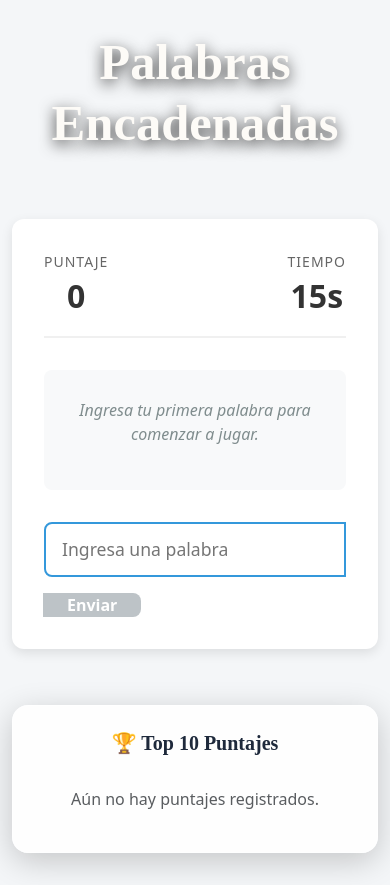
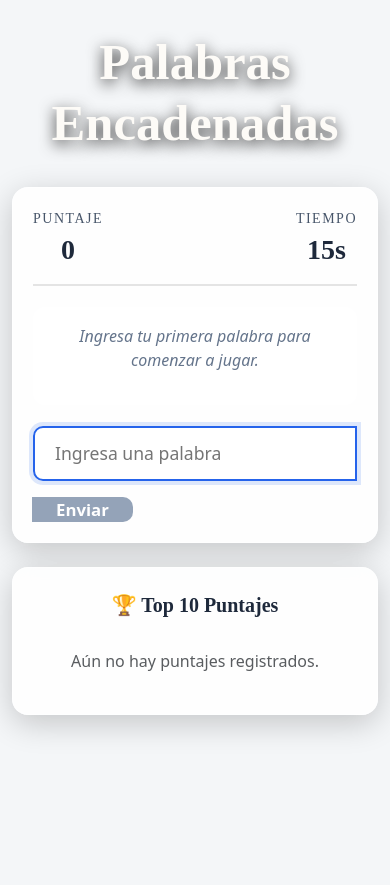
Before and after one commit to ManuMenager/palabras-encadenadas-trabajo-final-ui, a React (Vite) app: page / in a window 390 px wide. After the commit the page ends 844 px from the top, so only its background shows below. Built offline with nearby package versions, Linux system fonts and the light colour scheme.

Commit message:
Mejora los estilos del gameboard

```diff
--- a/src/components/game/GameBoard.css
+++ b/src/components/game/GameBoard.css
@@ -1,19 +1,24 @@
 .game-container {
-  max-width: 600px;
-  margin: 2rem auto;
-  padding: 2rem;
-  background-color: #ffffff;
-  border-radius: 12px;
-  box-shadow: 0 4px 12px rgba(0, 0, 0, 0.1);
+  width: 100%;
+  display: flex;
+  flex-direction: column;
+  padding: clamp(1.5rem, 3svh, 2.5rem);
+  background-color: rgba(255, 255, 255, 0.85);
+  backdrop-filter: blur(10px);
+  -webkit-backdrop-filter: blur(10px);
+  border: 1px solid rgba(255, 255, 255, 0.5);
+  border-radius: 16px;
+  box-shadow: 0 8px 32px rgba(0, 0, 0, 0.2);
   font-family: system-ui, -apple-system, sans-serif;
 }
 
 .game-header {
+  flex-shrink: 0;
   display: flex;
   justify-content: space-between;
-  margin-bottom: 2rem;
-  padding-bottom: 1rem;
-  border-bottom: 2px solid #f0f0f0;
+  margin-bottom: clamp(1rem, 2.5svh, 2rem);
+  padding-bottom: clamp(0.5rem, 1.5svh, 1rem);
+  border-bottom: 2px solid rgba(0, 0, 0, 0.1);
 }
 
 .stat-box {
@@ -23,29 +28,34 @@
 }
 
 .stat-label {
+  font-family: 'Merriweather', serif;
   font-size: 0.875rem;
-  color: #666;
+  color: #475569;
   text-transform: uppercase;
-  letter-spacing: 1px;
+  letter-spacing: 1.5px;
 }
 
 .stat-value {
-  font-size: 2rem;
+  font-family: 'Merriweather', serif;
+  font-size: clamp(1.5rem, 4svh, 2.5rem);
   font-weight: 700;
-  color: #333;
+  color: #1e293b;
 }
 
 .time-warning .stat-value {
-  color: #e74c3c;
+  color: #dc2626;
   animation: pulse 1s infinite;
 }
 
 .word-chain-box {
-  min-height: 120px;
-  background-color: #f8f9fa;
-  border-radius: 8px;
-  padding: 1.5rem;
-  margin-bottom: 2rem;
+  flex: 1;
+  min-height: 0;
+  overflow-y: auto;
+  background-color: rgba(255, 255, 255, 0.5);
+  border: 1px solid rgba(255, 255, 255, 0.4);
+  border-radius: 12px;
+  padding: clamp(1rem, 2svh, 1.5rem);
+  margin-bottom: clamp(1rem, 2.5svh, 2rem);
   display: flex;
   align-items: center;
   justify-content: center;
@@ -57,23 +67,24 @@
   flex-wrap: wrap;
   gap: 0.5rem;
   font-size: 1.25rem;
-  font-weight: 500;
-  color: #2c3e50;
+  font-weight: 600;
+  color: #0f172a;
   justify-content: center;
 }
 
 .arrow {
-  color: #95a5a6;
+  color: #64748b;
   margin-left: 0.5rem;
 }
 
 .placeholder-text {
-  color: #7f8c8d;
+  color: #64748b;
   font-style: italic;
   text-align: center;
 }
 
 .game-form {
+  flex-shrink: 0;
   display: flex;
   flex-direction: column;
   gap: 0.5rem;
@@ -86,60 +97,62 @@
 
 .game-input {
   flex-grow: 1;
-  padding: 0.75rem 1rem;
+  min-width: 0;
+  padding: 0.75rem 1.25rem;
   font-size: 1.1rem;
-  border: 2px solid #ddd;
-  border-radius: 8px;
+  background-color: rgba(255, 255, 255, 0.9);
+  border: 2px solid rgba(0, 0, 0, 0.1);
+  border-radius: 10px;
   outline: none;
-  transition: border-color 0.2s;
+  transition: all 0.3s ease;
 }
 
 .game-input:focus {
-  border-color: #3498db;
+  border-color: #2563eb;
+  box-shadow: 0 0 0 4px rgba(37, 99, 235, 0.15);
 }
 
 .game-input.input-error {
-  border-color: #e74c3c;
+  border-color: #dc2626;
 }
 
 .submit-btn {
   padding: 0 1.5rem;
-  font-size: 1rem;
+  font-size: 1.05rem;
   font-weight: 600;
   color: white;
-  background-color: #3498db;
+  background-color: #2563eb;
   border: none;
-  border-radius: 8px;
+  border-radius: 10px;
   cursor: pointer;
-  transition: background-color 0.2s;
+  white-space: nowrap;
+  transition: all 0.2s ease;
+  box-shadow: 0 4px 6px rgba(37, 99, 235, 0.3);
 }
 
 .submit-btn:disabled {
-  background-color: #bdc3c7;
+  background-color: #94a3b8;
+  box-shadow: none;
   cursor: not-allowed;
 }
 
 .submit-btn:not(:disabled):hover {
-  background-color: #2980b9;
-}
-
-.error-message {
-  color: #e74c3c;
-  font-size: 0.9rem;
-  margin: 0;
-  font-weight: 500;
+  background-color: #1d4ed8;
+  transform: translateY(-2px);
+  box-shadow: 0 6px 12px rgba(37, 99, 235, 0.4);
 }
 
 .game-over-box {
   text-align: center;
   padding: 2rem;
-  background-color: #fdf2e9;
-  border-radius: 8px;
-  border: 2px solid #e67e22;
+  background-color: rgba(254, 243, 199, 0.9);
+  border-radius: 12px;
+  border: 2px solid #f59e0b;
 }
 
 .game-over-box h2 {
-  color: #d35400;
+  font-family: 'Merriweather', serif;
+  color: #b45309;
   margin-top: 0;
   margin-bottom: 1rem;
 }
@@ -150,19 +163,41 @@
   font-size: 1.1rem;
   font-weight: 600;
   color: white;
-  background-color: #e67e22;
+  background-color: #ea580c;
   border: none;
-  border-radius: 8px;
+  border-radius: 10px;
   cursor: pointer;
-  transition: background-color 0.2s;
+  transition: all 0.2s ease;
+  box-shadow: 0 4px 6px rgba(234, 88, 12, 0.3);
 }
 
 .restart-btn:hover {
-  background-color: #d35400;
+  background-color: #c2410c;
+  transform: translateY(-2px);
+  box-shadow: 0 6px 12px rgba(234, 88, 12, 0.4);
 }
 
 @keyframes pulse {
   0% { transform: scale(1); }
-  50% { transform: scale(1.1); }
+  50% { transform: scale(1.08); }
   100% { transform: scale(1); }
 }
+
+@media (max-width: 768px) {
+  .game-container {
+    padding: 1.5rem;
+  }
+}
+
+@media (max-width: 480px) {
+  .game-container {
+    padding: 1.25rem;
+  }
+  .stat-value {
+    font-size: 1.75rem;
+  }
+  .word-chain-box {
+    min-height: 90px;
+    padding: 1rem;
+  }
+}
--- a/src/components/game/GameBoard.jsx
+++ b/src/components/game/GameBoard.jsx
@@ -56,14 +56,12 @@ export const GameBoard = () => {
 
     if (!word || isGameOver || isValidating) return;
 
-    // 1. Validaciones locales (usando utils/validators.js)
     const localValidationError = validateLocalGameRules(word, words);
     if (localValidationError) {
       notify.error(localValidationError);
       return;
     }
 
-    // 2. Validación con la API externa
     setIsValidating(true);
     try {
       const exists = await validateWord(word);
@@ -72,14 +70,12 @@ export const GameBoard = () => {
         return;
       }
 
-      // 3. Éxito: Actualizar estados
       setWords((prev) => [...prev, word]);
       setScore((prev) => prev + word.length);
       setTimeLeft(TURN_DURATION);
       setCurrentInput("");
 
     } catch (err) {
-      // Captura el error 400 u otros problemas manejados en el servicio
       notify.error(err.message);
     } finally {
       setIsValidating(false);
@@ -107,7 +103,6 @@ export const GameBoard = () => {
         </div>
       </header>
 
-      {/* Cadena de palabras jugadas */}
       <div className="word-chain-box">
         {words.length === 0 ? (
           <p className="placeholder-text">Ingresa tu primera palabra para comenzar a jugar.</p>
```
